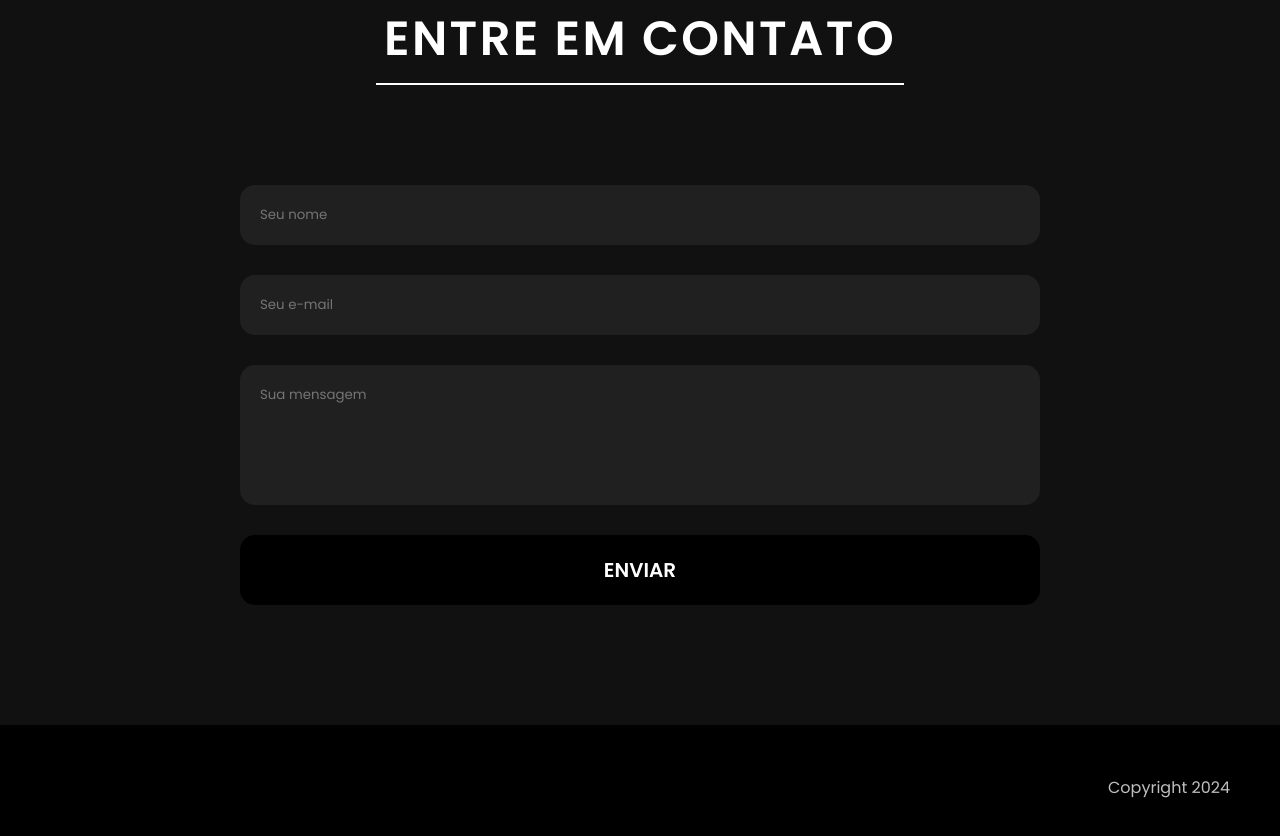
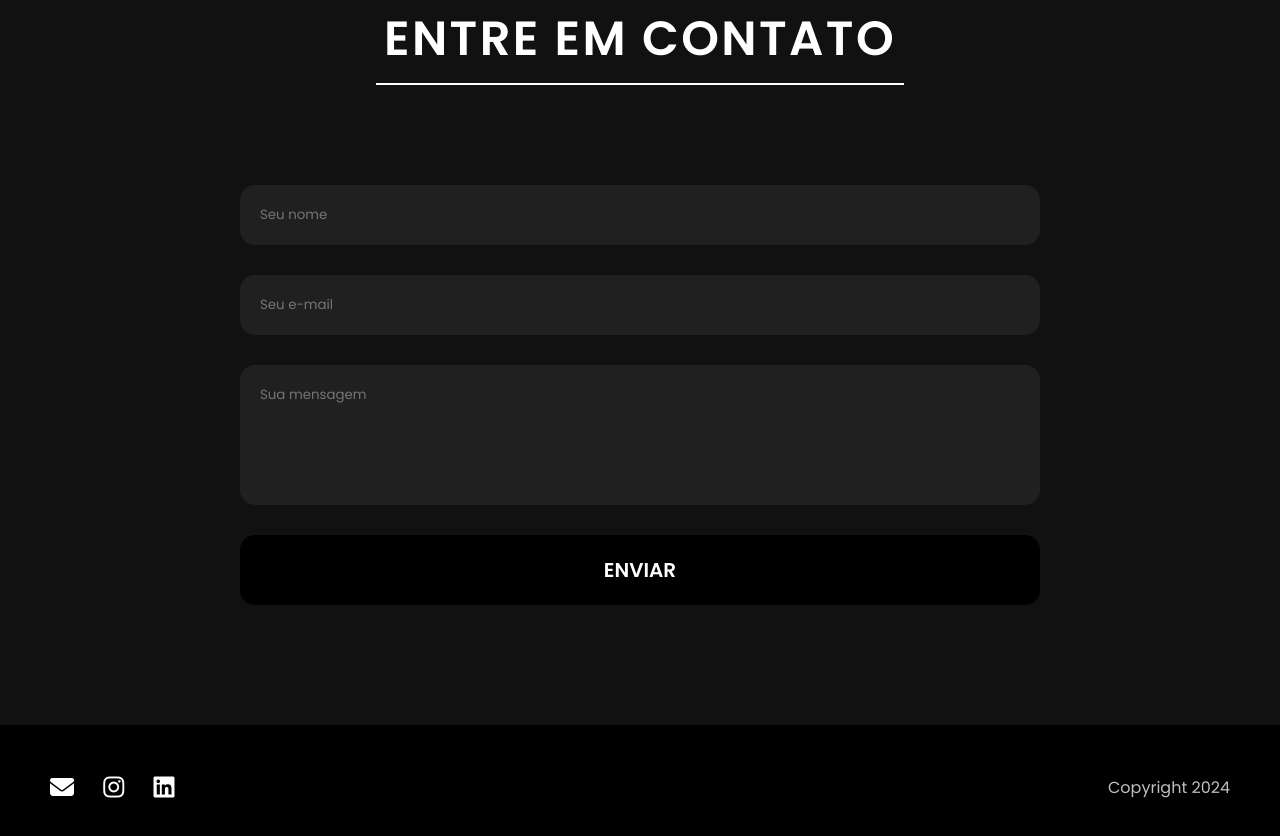
Before and after one commit to guitessmann09/portfolio, a plain HTML site: page index.html in a window 1280 px wide. Shown: the part 4183-5019 px from the top of the page. Drawn offline with Linux system fonts and the light colour scheme.

Commit message:
feat: add social icons and links

```diff
--- a/index.html
+++ b/index.html
@@ -9,8 +9,8 @@
   <link rel="preconnect" href="https://fonts.googleapis.com" />
   <link rel="preconnect" href="https://fonts.gstatic.com" crossorigin />
   <link href="https://fonts.googleapis.com/css2?family=Poppins:wght@100;200;300;400;500;600;700;800;900&display=swap"
-    rel="stylesheet" />
-  <script src="https://kit.fontawesome.com/0bca6943fe.js" crossorigin="anonymous"></script>
+  rel="stylesheet" />
+  <script src="https://kit.fontawesome.com/c5de41ae4a.js" crossorigin="anonymous"></script>
 </head>
 
 <body>
@@ -124,7 +124,9 @@
   </div>
   <footer class="footer-container">
     <div class="sociais">
-      <i class="fa-brands fa-instagram fa-xl "></i>
+      <a href="mailto:tessmanng9@gmail.com" _blank><i class="fa-solid fa-envelope fa-xl icon"></i></a>
+      <a href="https://www.instagram.com/gui_tessmann/" target="_blank"><i class="fa-brands fa-instagram fa-xl icon"></i></a>
+      <a href="https://www.linkedin.com/in/guilherme-tessmann-89686b319/" target="_blank"><i class="fa-brands fa-linkedin fa-xl icon"></i></a>
     </div>
     <div class="footer-text">
       <span>Copyright 2024</span>
--- a/style.css
+++ b/style.css
@@ -214,7 +214,8 @@ body {
 }
 
 .sociais .icon {
-  color: rgba(255, 255, 255, 0.75);
+  color: rgb(255, 255, 255);
+  margin-right: 25px;
 }
 
 .footer-container .footer-text span {
```
